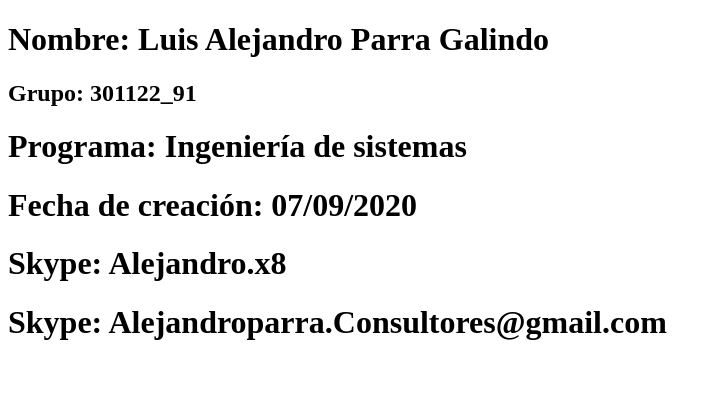
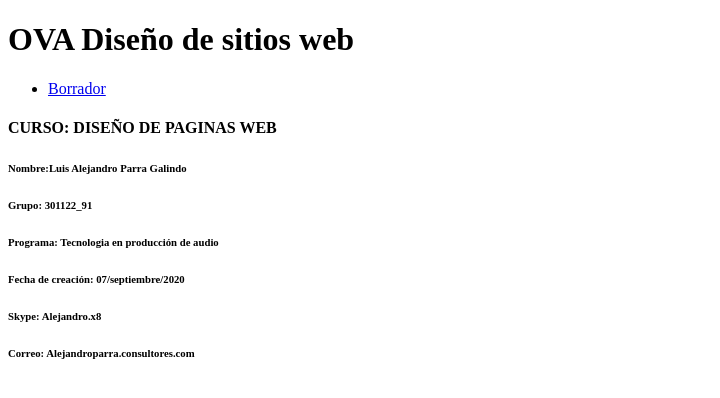
Before and after one commit to Alejandr0parra/DSW-AlejandroParra, a plain HTML site: page index.html in a window 1280 px wide. Shown: the whole page, without its empty margins (0-720 px from the left). Drawn offline with Linux system fonts and the light colour scheme.

Commit message:
Add files via upload

```diff
--- a/index.html
+++ b/index.html
@@ -3,14 +3,25 @@
 <head>
     <meta charset="UTF-8">
     <meta name="viewport" content="width=device-width, initial-scale=1.0">
-    <title>Fase1</title>
+    <title>Fase 1: Diseño de sitios web</title>
 </head>
+
+<h1>OVA Diseño de sitios web</h1>
 <body>
-<h1>Nombre: Luis Alejandro Parra Galindo</h1>
-<h2>Grupo: 301122_91</h2>
-<h1>Programa: Ingeniería de sistemas</h1>
-<h1>Fecha de creación: 07/09/2020</h1>
-<h1>Skype: Alejandro.x8</h1>
-<h1>Skype: Alejandroparra.Consultores@gmail.com</h1>
+<nav>
+    <ul class="menu">
+    <li>
+        <a href="planning.html">Borrador</a>
+    </li>
+    </ul>
+</nav>
+    <h4>CURSO: DISEÑO DE PAGINAS WEB</h4>
+<h6>Nombre:Luis Alejandro Parra Galindo</h6>
+<h6>Grupo: 301122_91</h6>
+<h6>Programa: Tecnologia en producción de audio</h6>
+<h6>Fecha de creación: 07/septiembre/2020</h6>
+<h6>Skype: Alejandro.x8</h6>
+<h6>Correo: Alejandroparra.consultores.com</h6>
+
 </body>
 </html>
```
